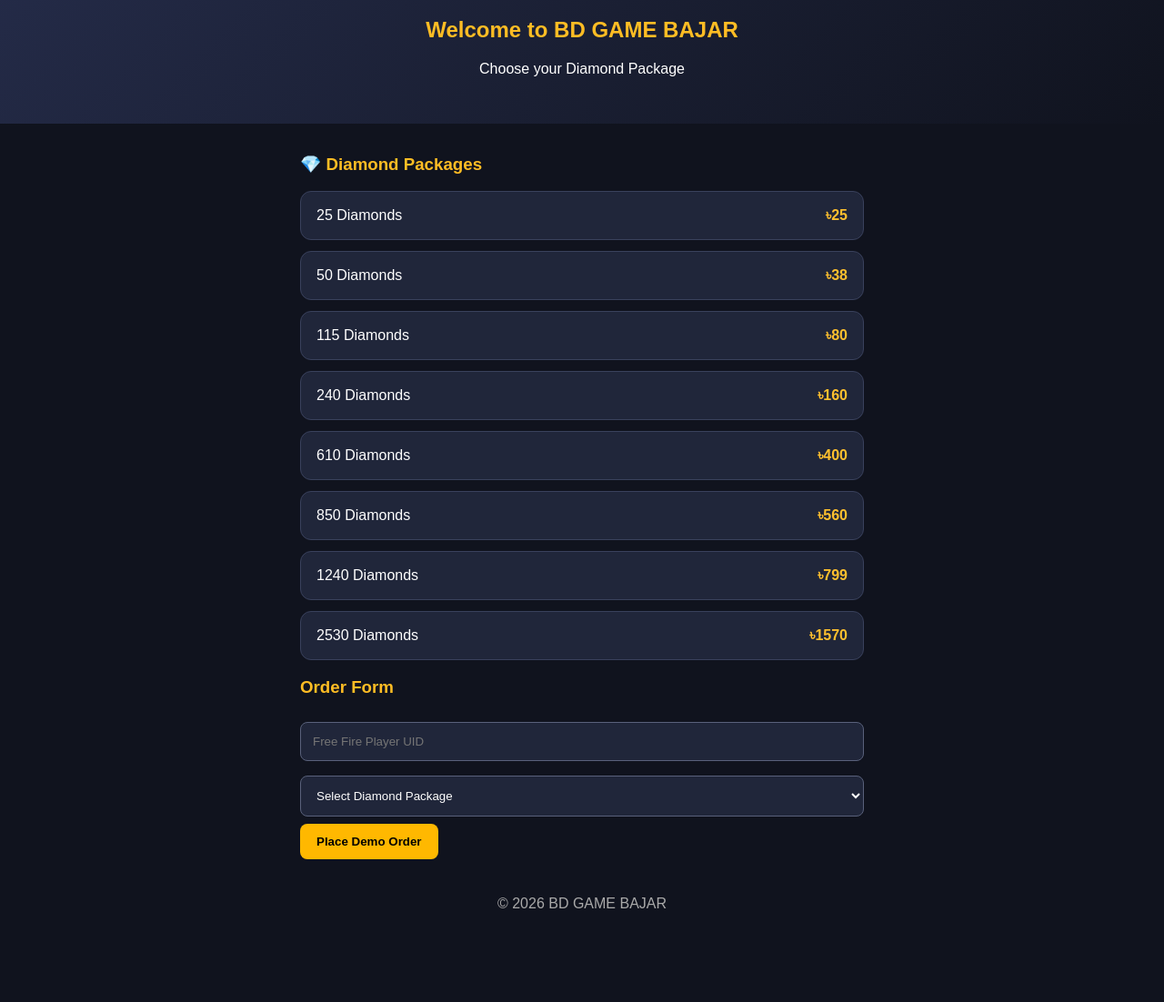
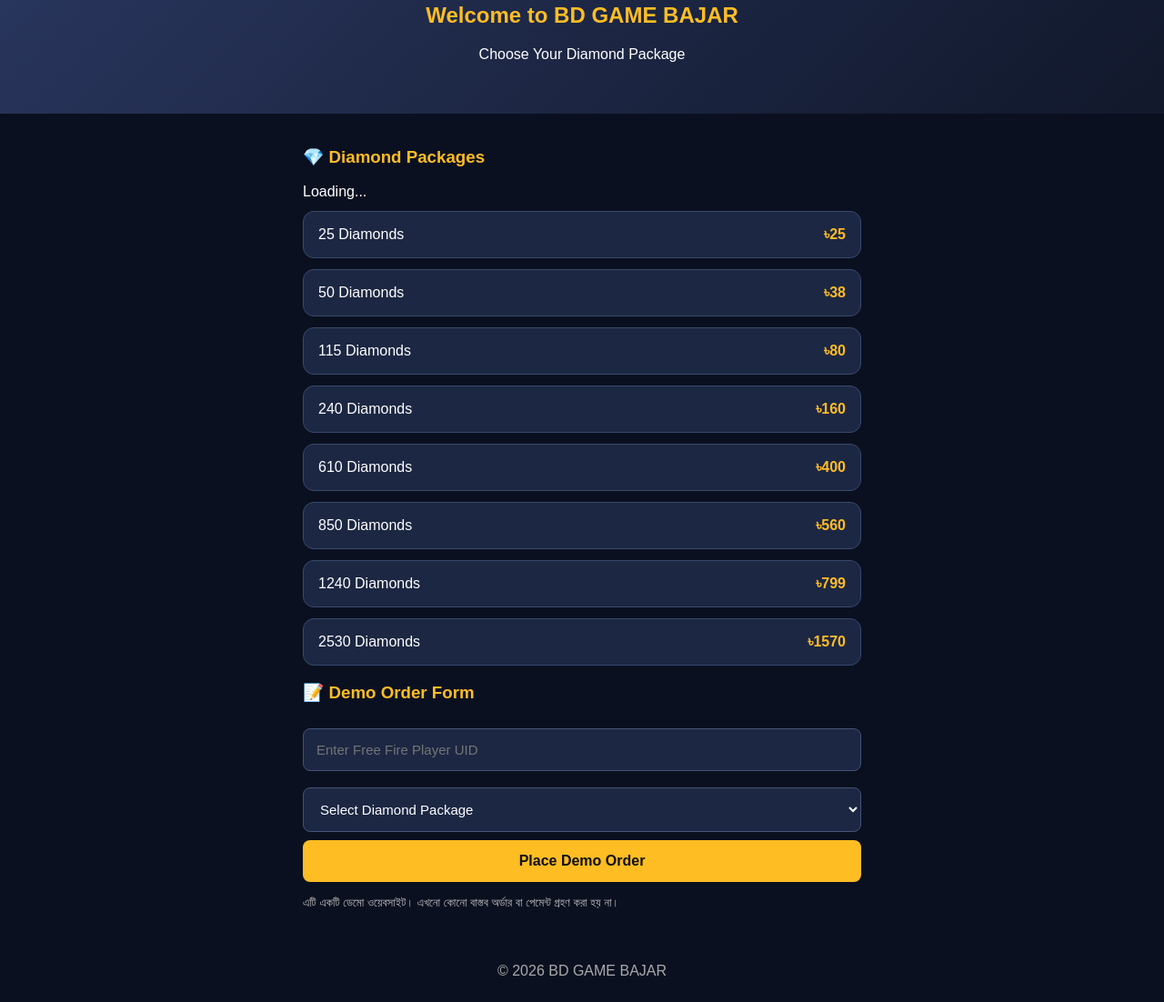
Before and after one commit to plypointusa06-netizen/BD-GAME-BAJAR, a plain HTML site: page index.html in a window 1280 px wide. Shown: the part 167-1269 px from the top of the page at 91% size. Before the commit the page ends 1195 px from the top, so only its background shows below. Drawn offline with Linux system fonts and the light colour scheme.

Commit message:
Update index.html

```diff
--- a/index.html
+++ b/index.html
@@ -4,63 +4,200 @@
 <meta charset="UTF-8">
 <meta name="viewport" content="width=device-width, initial-scale=1.0">
 <title>BD GAME BAJAR</title>
+
 <style>
-*{box-sizing:border-box}
-body{margin:0;background:#10131e;color:white;font-family:Arial,sans-serif}
-header{background:#191e30;padding:22px;text-align:center}
-header h1{color:#ffb800;margin:0}
-header p{color:#ccc}
-.hero{text-align:center;padding:35px 15px;background:linear-gradient(135deg,#242b48,#10131e)}
-.hero h2{color:#ffbd24}
-.container{max-width:650px;margin:auto;padding:15px}
-.pack{background:#20263a;border:1px solid #39415c;border-radius:12px;padding:17px;margin:12px 0;display:flex;justify-content:space-between;align-items:center}
-.price{color:#ffc02e;font-weight:bold}
-button{background:#ffb800;border:0;padding:12px 18px;border-radius:8px;font-weight:bold}
-input,select{width:100%;padding:13px;margin:8px 0;background:#20263a;color:white;border:1px solid #59617b;border-radius:8px}
-h3{color:#ffbd24}
-footer{text-align:center;color:#aaa;padding:25px}
+* {
+  box-sizing: border-box;
+}
+body {
+  margin: 0;
+  font-family: Arial, sans-serif;
+  background: #0b1020;
+  color: white;
+}
+header {
+  background: #151d35;
+  padding: 22px 10px;
+  text-align: center;
+}
+header h1 {
+  margin: 0;
+  color: #ffbd24;
+  font-size: 28px;
+}
+header p {
+  color: #ddd;
+  margin-bottom: 0;
+}
+.hero {
+  padding: 40px 15px;
+  text-align: center;
+  background: linear-gradient(135deg, #29365e, #11182b);
+}
+.hero h2 {
+  color: #ffbd24;
+}
+.container {
+  max-width: 650px;
+  margin: auto;
+  padding: 18px;
+}
+h3 {
+  color: #ffbd24;
+}
+.pack {
+  display: flex;
+  justify-content: space-between;
+  align-items: center;
+  background: #1c2743;
+  border: 1px solid #38496d;
+  padding: 16px;
+  margin: 12px 0;
+  border-radius: 12px;
+}
+.price {
+  color: #ffbd24;
+  font-weight: bold;
+}
+input, select {
+  width: 100%;
+  padding: 14px;
+  margin: 9px 0;
+  border: 1px solid #435276;
+  border-radius: 8px;
+  background: #1c2743;
+  color: white;
+  font-size: 15px;
+}
+button {
+  width: 100%;
+  padding: 14px;
+  border: none;
+  border-radius: 8px;
+  background: #ffbd24;
+  color: #111;
+  font-weight: bold;
+  font-size: 16px;
+  cursor: pointer;
+}
+footer {
+  text-align: center;
+  padding: 25px;
+  color: #aaa;
+}
+.note {
+  color: #bbb;
+  font-size: 13px;
+  line-height: 1.6;
+}
 </style>
 </head>
+
 <body>
+
 <header>
   <h1>BD GAME BAJAR</h1>
   <p>Free Fire Diamond Top Up</p>
 </header>
+
 <section class="hero">
   <h2>Welcome to BD GAME BAJAR</h2>
-<p>Choose your Diamond Package</p>
+  <p>Choose Your Diamond Package</p>
 </section>
-<div class="container">
+
+<main class="container">
+
   <h3>💎 Diamond Packages</h3>
-<div id="packages">Loading packages...</div>
-<h3>Order Form</h3>
-<form onsubmit="event.preventDefault();alert('এটি শুধু ডেমো। অর্ডার এখনো জমা হচ্ছে না।');">
-<input placeholder="Free Fire Player UID" required>
-<select id="package" required>
+
+  <div id="packages">
+    Loading...
+  </div>
+
+  <h3>📝 Demo Order Form</h3>
+
+  <form id="orderForm">
+
+    <input
+      type="text"
+      id="playerUID"
+      placeholder="Enter Free Fire Player UID"
+      required
+    >
+
+    <select id="packageSelect" required>
       <option value="">Select Diamond Package</option>
     </select>
+
     <button type="submit">Place Demo Order</button>
+
   </form>
-</div>
-<footer>© 2026 BD GAME BAJAR</footer>
+
+  <p class="note">
+    এটি একটি ডেমো ওয়েবসাইট। এখনো কোনো বাস্তব অর্ডার বা পেমেন্ট গ্রহণ করা হয় না।
+  </p>
+
+</main>
+
+<footer>
+  © 2026 BD GAME BAJAR
+</footer>
+
 <script>
-const packages=[
-["25 Diamonds",25],
-["50 Diamonds",38],
-["115 Diamonds",80],
-["240 Diamonds",160],
-["610 Diamonds",400],
-["850 Diamonds",560],
-["1240 Diamonds",799],
-["2530 Diamonds",1570]
+const packages = [
+  { name: "25 Diamonds", price: 25 },
+  { name: "50 Diamonds", price: 38 },
+  { name: "115 Diamonds", price: 80 },
+  { name: "240 Diamonds", price: 160 },
+  { name: "610 Diamonds", price: 400 },
+  { name: "850 Diamonds", price: 560 },
+  { name: "1240 Diamonds", price: 799 },
+  { name: "2530 Diamonds", price: 1570 }
 ];
-const list=document.getElementById("packages");
-const select=document.getElementById("package");
-list.innerHTML="";
-packages.forEach(p=>{
-list.innerHTML+=`<div class="pack"><span>${p[0]}</span><span class="price">৳${p[1]}</span></div>`;
-select.innerHTML+=`<option value="${p[0]}">${p[0]} - ৳${p[1]}</option>`;
+
+const packageBox = document.getElementById("packages");
+const packageSelect = document.getElementById("packageSelect");
+
+packages.forEach(function(item) {
+
+  const card = document.createElement("div");
+  card.className = "pack";
+
+  const name = document.createElement("span");
+  name.textContent = item.name;
+
+  const price = document.createElement("span");
+  price.className = "price";
+  price.textContent = "৳" + item.price;
+
+  card.appendChild(name);
+  card.appendChild(price);
+  packageBox.appendChild(card);
+
+  const option = document.createElement("option");
+  option.value = item.name;
+  option.textContent = item.name + " - ৳" + item.price;
+
+  packageSelect.appendChild(option);
+
 });
+
+document.getElementById("orderForm").addEventListener("submit", function(event) {
+
+  event.preventDefault();
+
+  const uid = document.getElementById("playerUID").value;
+  const selectedPackage = packageSelect.value;
+
+  alert(
+    "Demo Order Created!\n" +
+    "Player UID: " + uid +
+    "\nPackage: " + selectedPackage +
+    "\n\nএটি শুধু ডেমো। অর্ডার সার্ভারে জমা হয়নি।"
+  );
+
+});
+
 </script>
+
 </body>
 </html>
```
Lines whose indentation alone changed are shown as unchanged.
